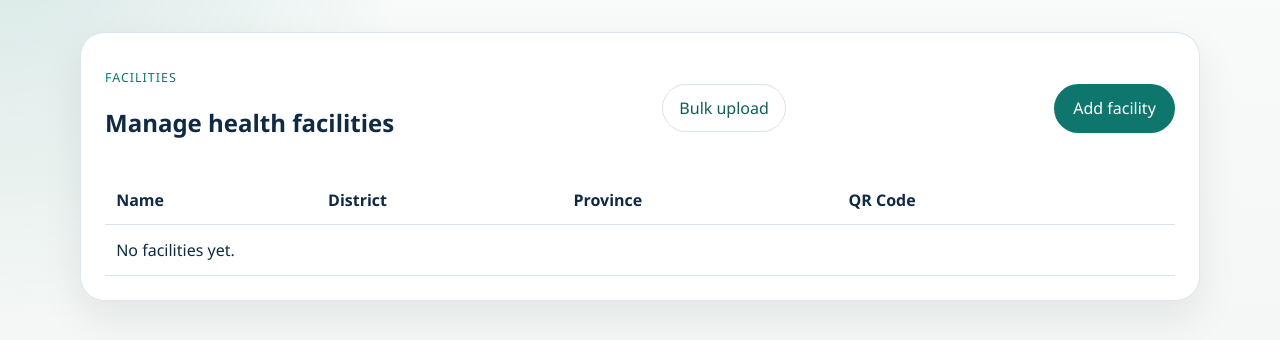
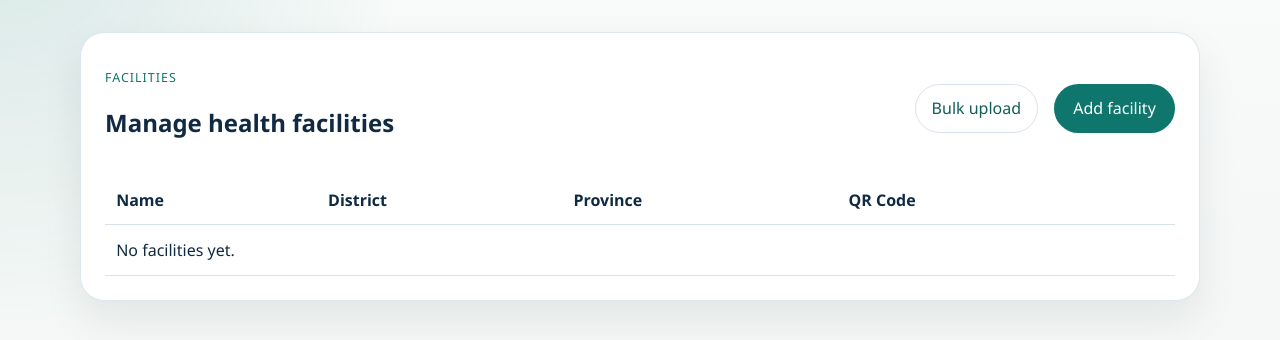
Before and after one commit to David-Stig/health_feedback_app, a Django app: page /dashboard/facilities/ in a window 1280 px wide. Shown: the part 81-421 px from the top of the page. Run offline with Django 4.2, Linux system fonts and the light colour scheme; the visitor is signed in with stand-in values (Sample User, id 1); data that the repository does not hold is empty.

Commit message:
Wrap action links in a div for better layout

```diff
--- a/backend/templates/dashboard/facility_list.html
+++ b/backend/templates/dashboard/facility_list.html
@@ -9,8 +9,10 @@
             <p class="eyebrow">Facilities</p>
             <h1>Manage health facilities</h1>
         </div>
-        <a class="button-secondary" href="{% url 'dashboard:facility_bulk_upload' %}">Bulk upload</a>
-        <a class="button-primary" href="{% url 'dashboard:facility_create' %}">Add facility</a>
+        <div class="action-row">
+            <a class="button-secondary" href="{% url 'dashboard:facility_bulk_upload' %}">Bulk upload</a>
+            <a class="button-primary" href="{% url 'dashboard:facility_create' %}">Add facility</a>
+        </div>
     </div>
 
     <div class="table-wrap">
```
